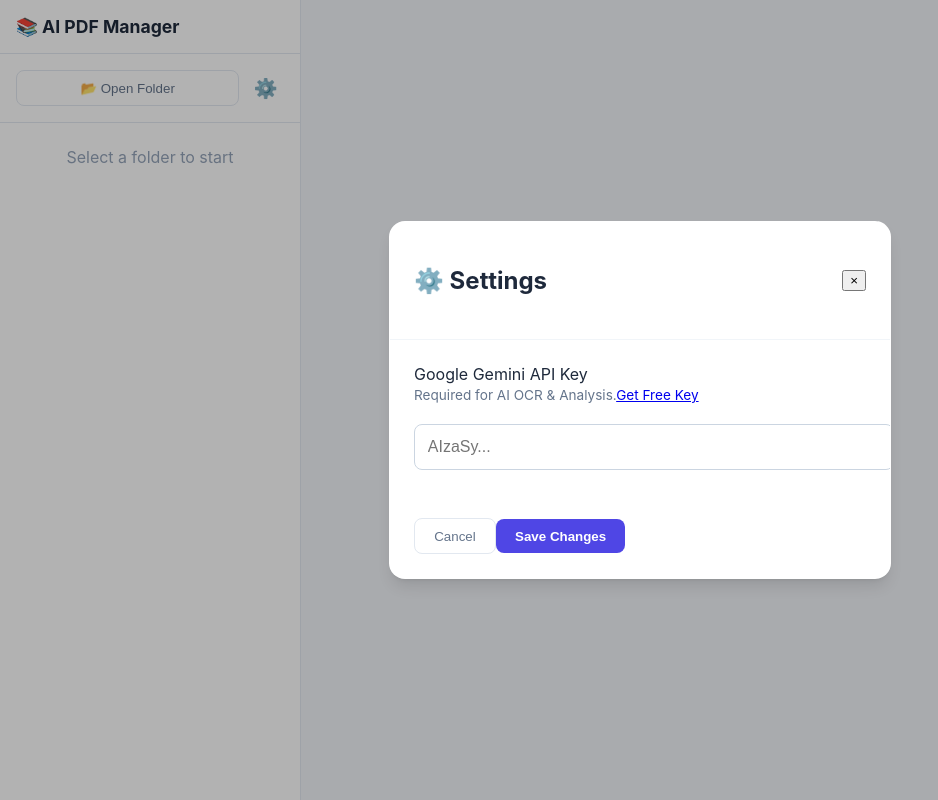
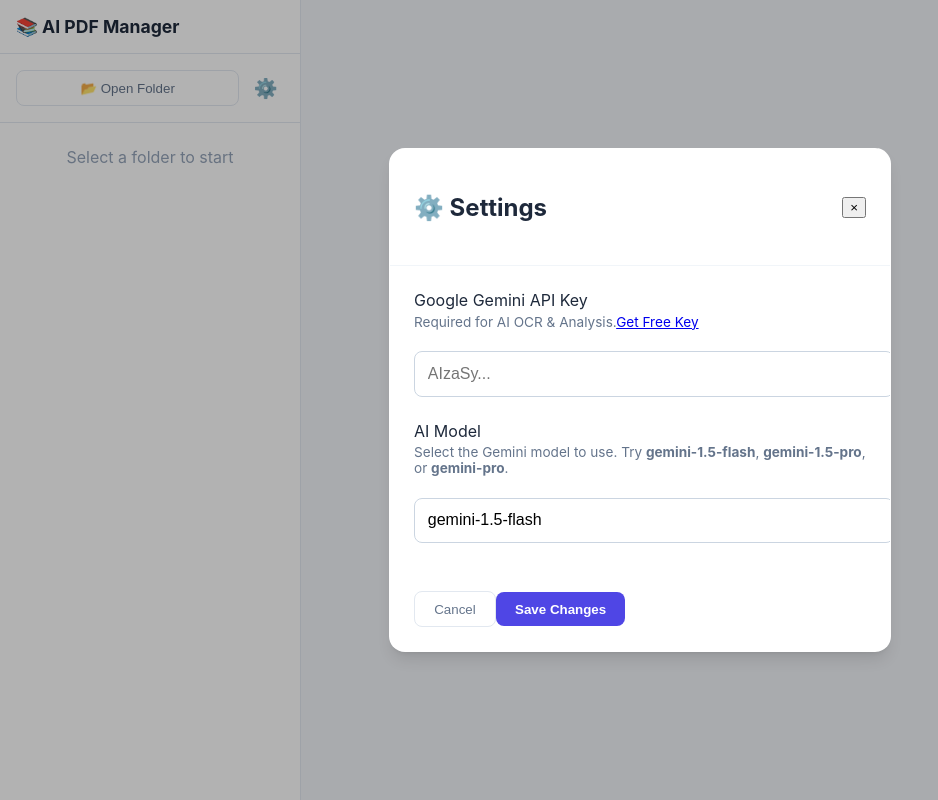
Before and after one commit to saintpbh/PDFOCR, a Next.js app: page / in a window 1280 px wide. Both pictures are taken after a click on the button "⚙️". Shown: the whole page, without its empty margins (0-938 px from the left). Built offline with nearby package versions, Linux system fonts and the light colour scheme.

Commit message:
Fix: Re-apply missing settings and page logic for model selection

```diff
--- a/src/app/page.tsx
+++ b/src/app/page.tsx
@@ -96,6 +96,8 @@
         if (!selectedFile) return;
 
         const apiKey = localStorage.getItem('google_gemini_api_key');
+        const modelName = localStorage.getItem('google_gemini_model') || 'gemini-1.5-flash';
+
         if (!apiKey) {
             setIsSettingsOpen(true);
             alert('Please save your Google Gemini API Key first.');
@@ -106,7 +108,7 @@
         setShowResult(true);
         try {
             const file = await selectedFile.handle.getFile();
-            const text = await analyzePdf(file, apiKey);
+            const text = await analyzePdf(file, apiKey, modelName);
             setAnalysisResult(text);
 
             // Auto Save to file
--- a/src/components/SettingsModal.tsx
+++ b/src/components/SettingsModal.tsx
@@ -7,17 +7,22 @@
 
 export default function SettingsModal({ onClose, isOpen }: SettingsModalProps) {
     const [apiKey, setApiKey] = useState('');
+    const [modelName, setModelName] = useState('gemini-1.5-flash');
 
     useEffect(() => {
         if (isOpen) {
-            const saved = localStorage.getItem('google_gemini_api_key');
-            if (saved) setApiKey(saved);
+            const savedKey = localStorage.getItem('google_gemini_api_key');
+            if (savedKey) setApiKey(savedKey);
+
+            const savedModel = localStorage.getItem('google_gemini_model');
+            if (savedModel) setModelName(savedModel);
         }
     }, [isOpen]);
 
     const handleSave = () => {
         localStorage.setItem('google_gemini_api_key', apiKey);
-        alert('API Key Saved!');
+        localStorage.setItem('google_gemini_model', modelName);
+        alert('Settings Saved!');
         onClose();
     };
 
@@ -46,6 +51,27 @@
                             className="input-field"
                         />
                     </div>
+
+                    <div className="form-group" style={{ marginTop: '1.5rem' }}>
+                        <label>AI Model</label>
+                        <p className="description">
+                            Select the Gemini model to use. Try <b>gemini-1.5-flash</b>, <b>gemini-1.5-pro</b>, or <b>gemini-pro</b>.
+                        </p>
+                        <input
+                            type="text"
+                            value={modelName}
+                            onChange={(e) => setModelName(e.target.value)}
+                            placeholder="gemini-1.5-flash"
+                            className="input-field"
+                            list="model-options"
+                        />
+                        <datalist id="model-options">
+                            <option value="gemini-1.5-flash" />
+                            <option value="gemini-1.5-flash-001" />
+                            <option value="gemini-1.5-pro" />
+                            <option value="gemini-pro" />
+                        </datalist>
+                    </div>
                 </div>
 
                 <div className="modal-footer">
```
